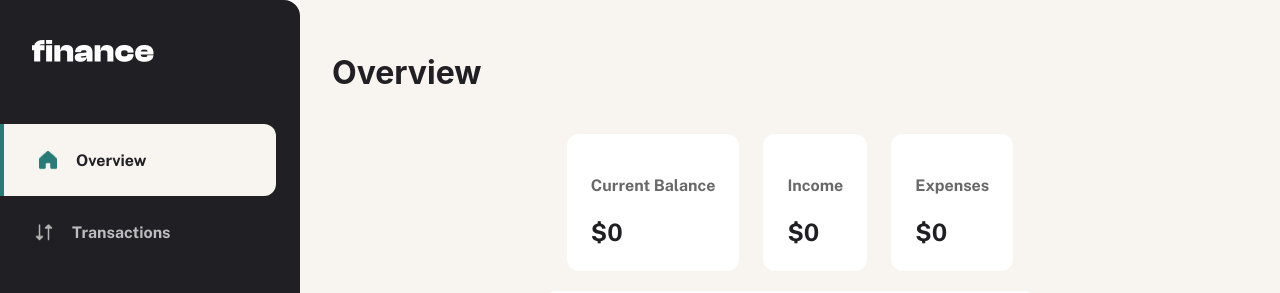
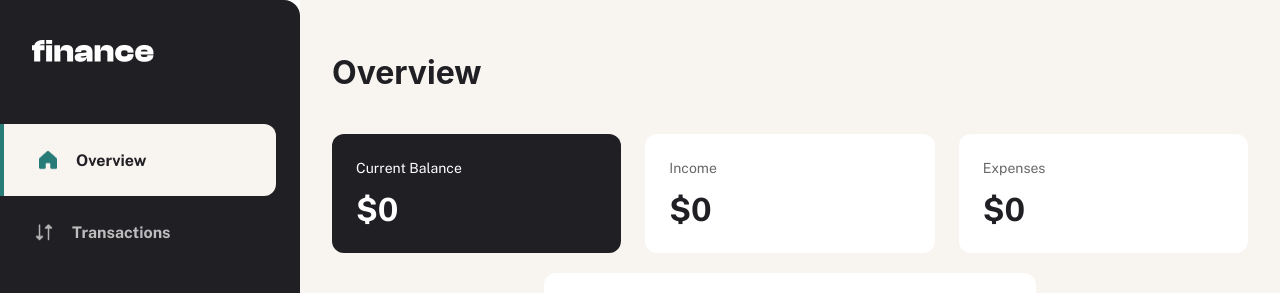
Before and after one commit to seulnan/finance_client, a React (Create React App) app: page / in a window 1280 px wide. Shown: the top 293 px of the page. Built offline with nearby package versions, Linux system fonts and the light colour scheme; no server answers.

Commit message:
[UI] 박스 별 디자인 조정

```diff
--- a/src/components/OverviewList/BalanceOverview/BalanceOverview.css
+++ b/src/components/OverviewList/BalanceOverview/BalanceOverview.css
@@ -2,14 +2,44 @@
 @import '../../../styles/colors.css';
 
 .BalanceOverviewContainer {
+  width: 100%;
+  max-width: 1440px;
   display: flex;
   flex-direction: row;
   gap: var(--spacing-300);
-  justify-content: space-between;
+  justify-content: start;
 }
 
 .BalanceOverview {
+  width: 100%;
+  height: auto;
+  max-width: 289px;
   padding: var(--spacing-300);
+  display: flex;
+  flex-direction: column;
   border-radius: var(--spacing-150);
   background-color: var(--white);
+  gap: var(--spacing-150);
 }
+
+#CurrentBalance {
+  background-color: var(--grey-900);
+}
+
+#CurrentBalanceTitle {
+  color: var(--white);
+}
+
+#CurrentBalanceItem {
+  color: var(--white);
+}
+
+.BalanceOverviewTitle {
+  margin: 0;
+  color: var(--grey-500);
+}
+
+.BalanceOverviewItem {
+  margin: 0;
+  color: var(--grey-900);
+}
--- a/src/components/OverviewList/BalanceOverview/BalanceOverview.jsx
+++ b/src/components/OverviewList/BalanceOverview/BalanceOverview.jsx
@@ -24,17 +24,17 @@ const BalanceOverview = () => {
 
   return (
     <div className="BalanceOverviewContainer">
-      <div className="BalanceOverview dark">
-        <p>Current Balance</p>
-        <h2>${parseFloat(overview.currentBalance).toLocaleString()}</h2>
+      <div className="BalanceOverview" id="CurrentBalance">
+        <p className="BalanceOverviewTitle textPreset4" id="CurrentBalanceTitle">Current Balance</p>
+        <p className="BalanceOverviewItem textPreset1" id="CurrentBalanceItem">${parseFloat(overview.currentBalance).toLocaleString()}</p>
       </div>
       <div className="BalanceOverview">
-        <p>Income</p>
-        <h2>${parseFloat(overview.income).toLocaleString()}</h2>
+        <p className="BalanceOverviewTitle textPreset4">Income</p>
+        <p className="BalanceOverviewItem textPreset1">${parseFloat(overview.income).toLocaleString()}</p>
       </div>
       <div className="BalanceOverview">
-        <p>Expenses</p>
-        <h2>${parseFloat(overview.expenses).toLocaleString()}</h2>
+        <p className="BalanceOverviewTitle textPreset4">Expenses</p>
+        <p className="BalanceOverviewItem textPreset1">${parseFloat(overview.expenses).toLocaleString()}</p>
       </div>
     </div>
   );
```
